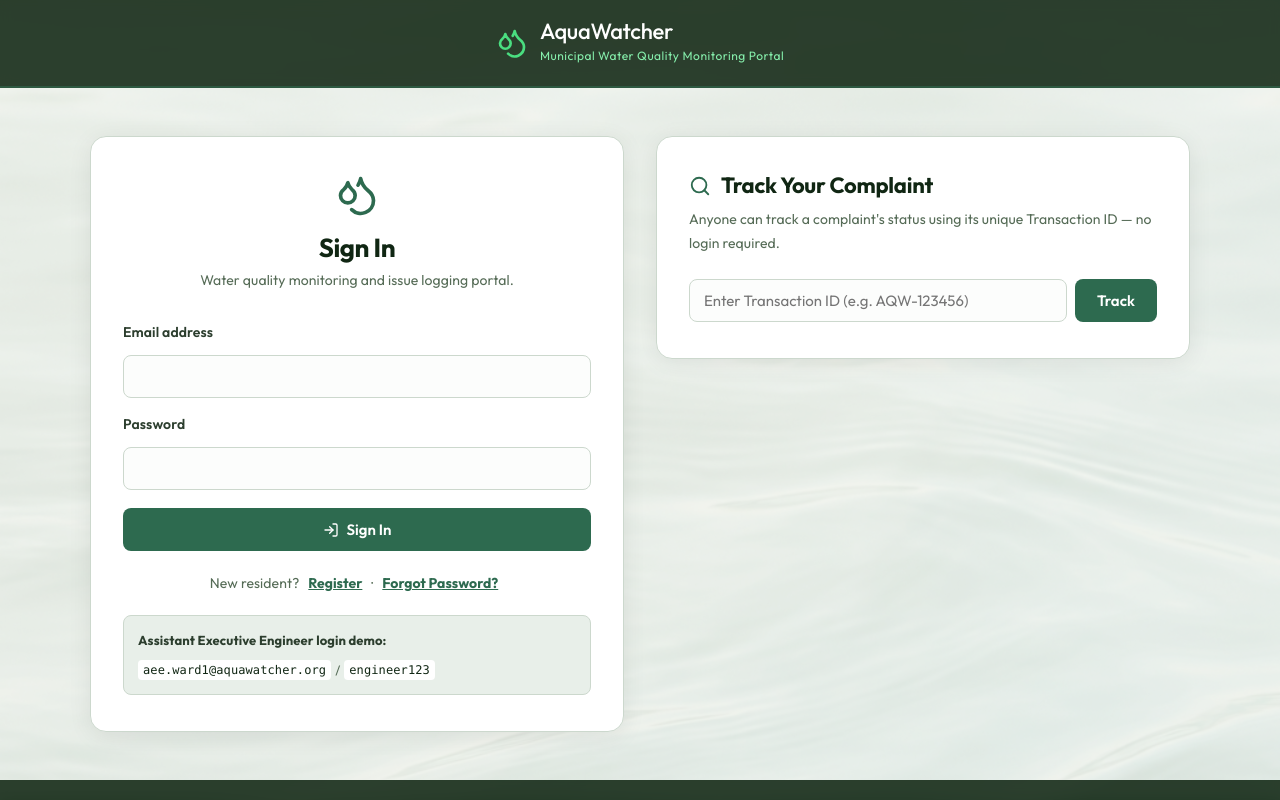
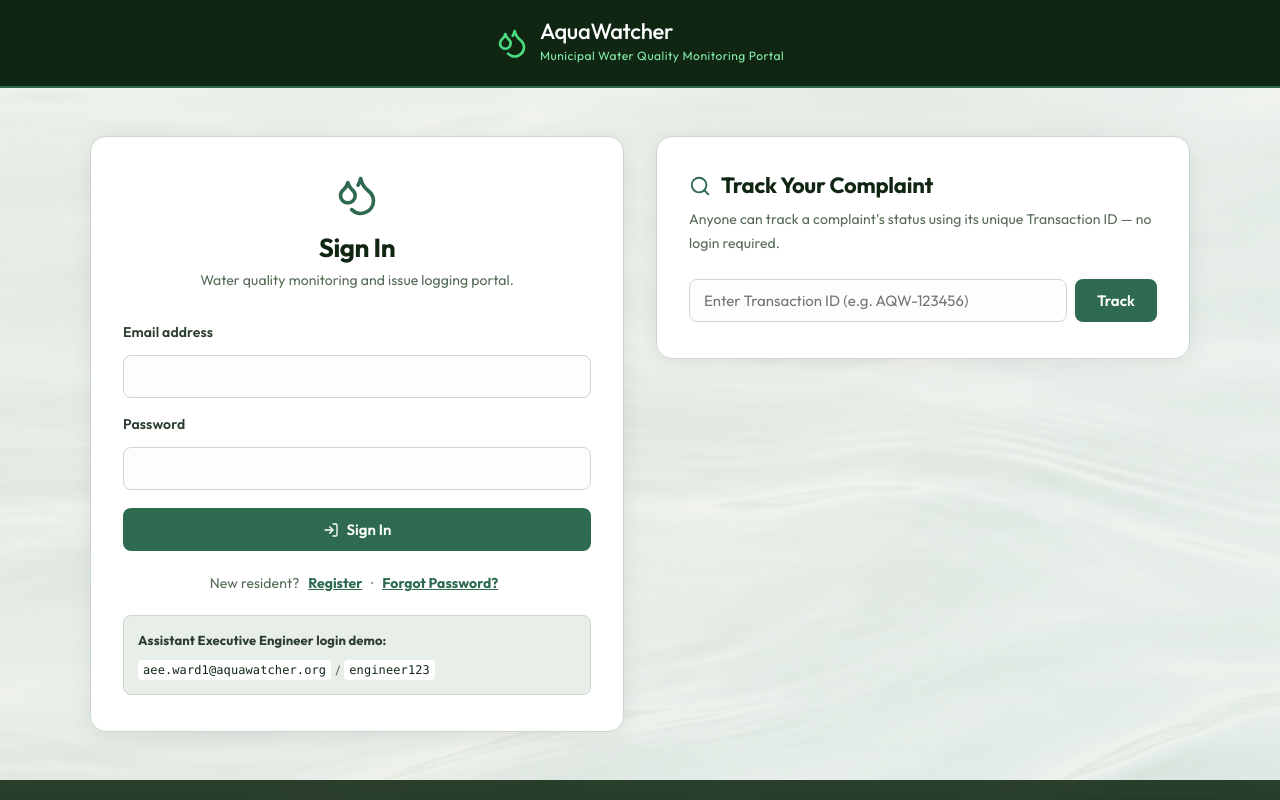
Before and after one commit to Shashi960/AquaWatcher, a React app in the folder frontend/: page / in a window 1280 px wide. Shown: the top 800 px of the page. Built offline with nearby package versions, Linux system fonts and the light colour scheme; the HTML template or start-up script is replaced by a standard one.

Commit message:
Update headers to sticky position (stationary at top of viewport) with solid background color

```diff
--- a/frontend/src/pages/AuthPage.jsx
+++ b/frontend/src/pages/AuthPage.jsx
@@ -94,11 +94,13 @@ export const AuthPage = () => {
 
       {/* ── TOP HERO HEADER ── */}
       <header style={{
-        background: 'rgba(16, 38, 19, 0.88)',
-        backdropFilter: 'blur(6px)',
+        position: 'sticky',
+        top: 0,
+        zIndex: 1000,
+        background: '#102613',
         padding: '18px 24px',
         display: 'flex', alignItems: 'center', justifyContent: 'center', gap: 12,
-        borderBottom: '2px solid rgba(45,106,79,0.6)',
+        borderBottom: '2px solid #2d6a4f',
       }}>
         <Droplets color="#4ade80" size={32} />
         <div style={{ textAlign: 'left' }}>
--- a/frontend/src/pages/CitizenDashboard.jsx
+++ b/frontend/src/pages/CitizenDashboard.jsx
@@ -90,11 +90,13 @@ export const CitizenDashboard = () => {
 
       {/* ── TOP HEADER (Dark Green) ── */}
       <header style={{
-        background: 'rgba(16, 38, 19, 0.88)',
-        backdropFilter: 'blur(6px)',
+        position: 'sticky',
+        top: 0,
+        zIndex: 1000,
+        background: '#102613',
         padding: '18px 24px',
         display: 'flex', alignItems: 'center', justifyContent: 'space-between',
-        borderBottom: '2px solid rgba(45,106,79,0.6)',
+        borderBottom: '2px solid #2d6a4f',
         width: '100%',
         boxSizing: 'border-box'
       }}>
--- a/frontend/src/pages/InspectorDashboard.jsx
+++ b/frontend/src/pages/InspectorDashboard.jsx
@@ -84,11 +84,13 @@ export const InspectorDashboard = () => {
 
       {/* ── TOP HEADER (Dark Green) ── */}
       <header style={{
-        background: 'rgba(16, 38, 19, 0.88)',
-        backdropFilter: 'blur(6px)',
+        position: 'sticky',
+        top: 0,
+        zIndex: 1000,
+        background: '#102613',
         padding: '18px 24px',
         display: 'flex', alignItems: 'center', justifyContent: 'space-between',
-        borderBottom: '2px solid rgba(45,106,79,0.6)',
+        borderBottom: '2px solid #2d6a4f',
         width: '100%',
         boxSizing: 'border-box'
       }}>
```
